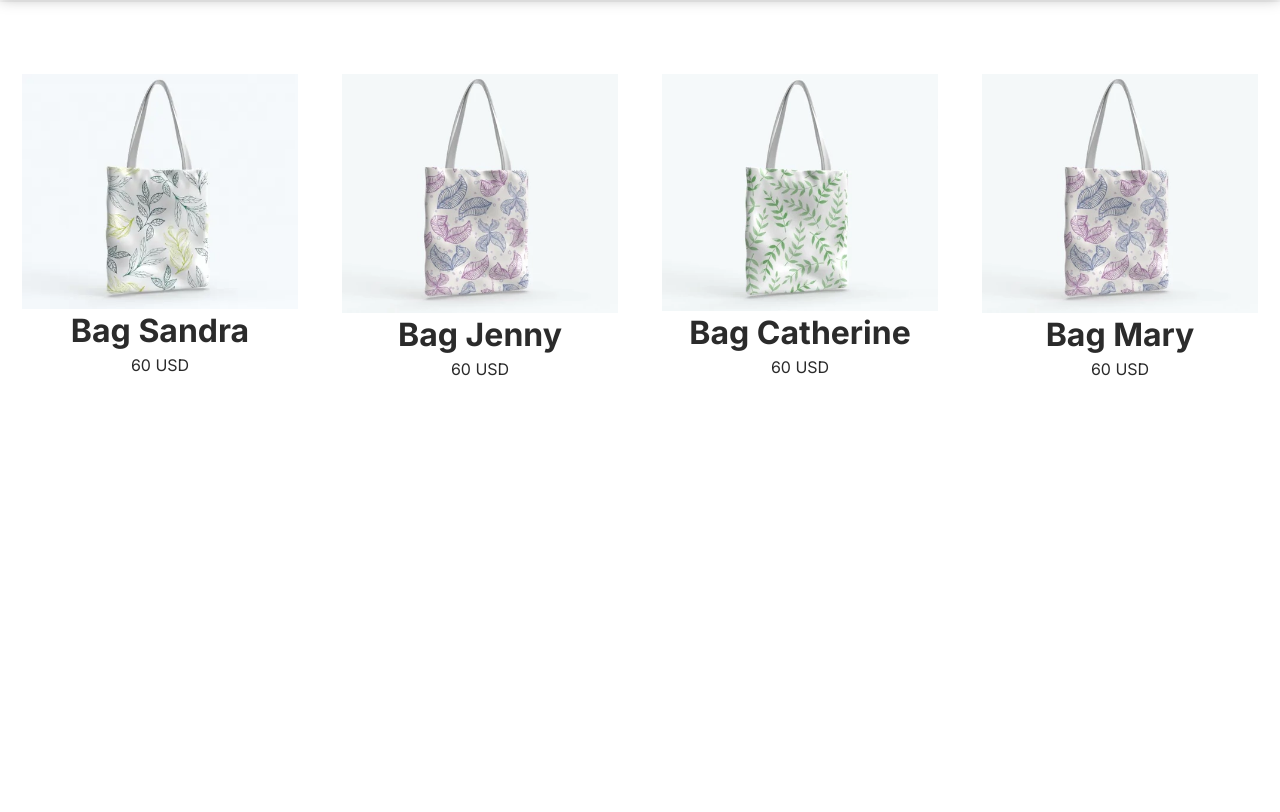
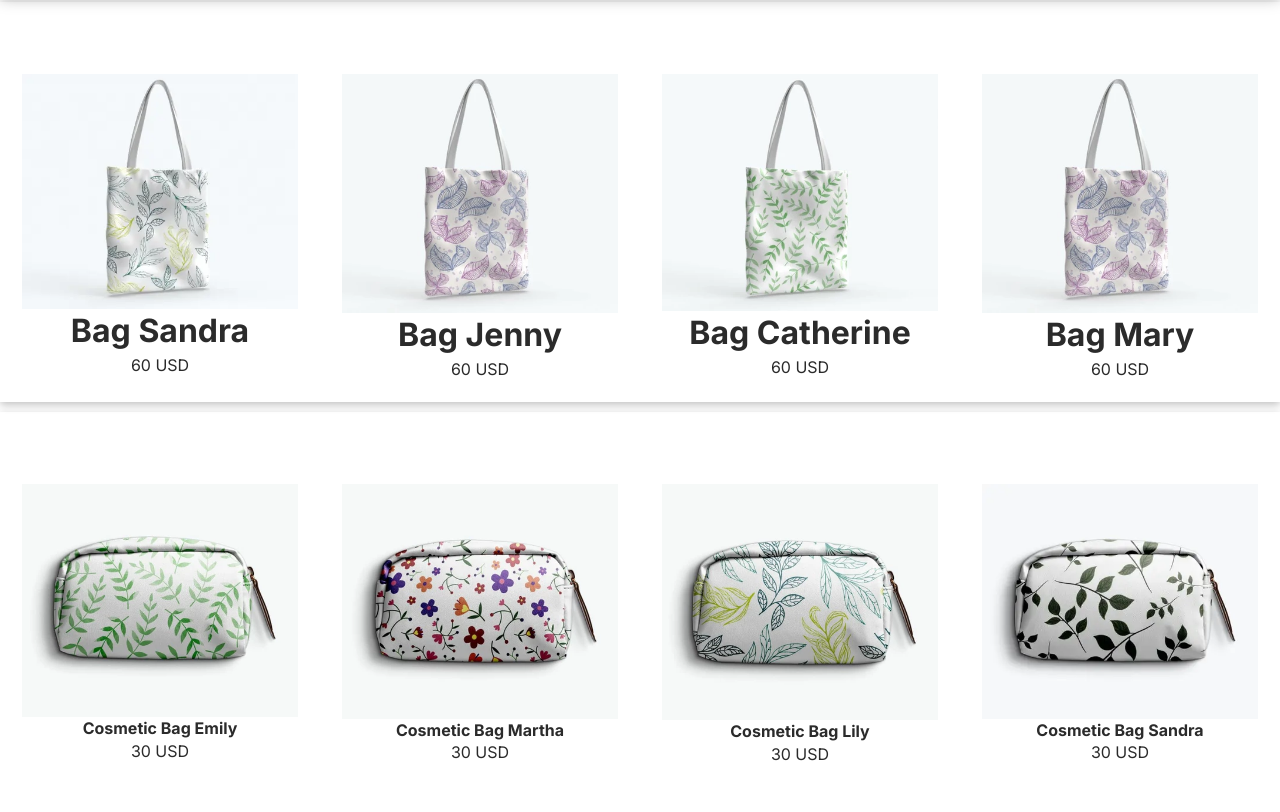
Before and after one commit to amorimelisa/projeto-bolsas, a plain HTML site: page index.html in a window 1280 px wide. Shown: the part 633-1445 px from the top of the page. Before the commit the page ends 1035 px from the top, so only its background shows below. Drawn offline with Linux system fonts and the light colour scheme.

Commit message:
segundo catalogo

```diff
--- a/index.html
+++ b/index.html
@@ -58,6 +58,29 @@
       <P>60 USD</P>
     </div>
   </div>
+  <div class="Cosmetic">
+
+    <div class="balsa">
+      <img src="/imagens/bolsas/1.webp" alt="">
+      <h4>Cosmetic Bag Emily</h4>
+      <P>30 USD</P>
+    </div>
+    <div class="balsa">
+      <img src="/imagens/bolsas/2.webp" alt="">
+      <h4>Cosmetic Bag Martha</h4>
+      <P>30 USD</P>
+    </div>
+    <div class="balsa">
+      <img src="/imagens/bolsas/3.webp" alt="">
+      <h4>Cosmetic Bag Lily</h4>
+      <P>30 USD</P>
+    </div>
+    <div class="balsa">
+      <img src="/imagens/bolsas/4.webp" alt="">
+      <h4>Cosmetic Bag Sandra</h4>
+      <P>30 USD</P>
+    </div>
+  </div>
 </body>
 
 </html>
```
